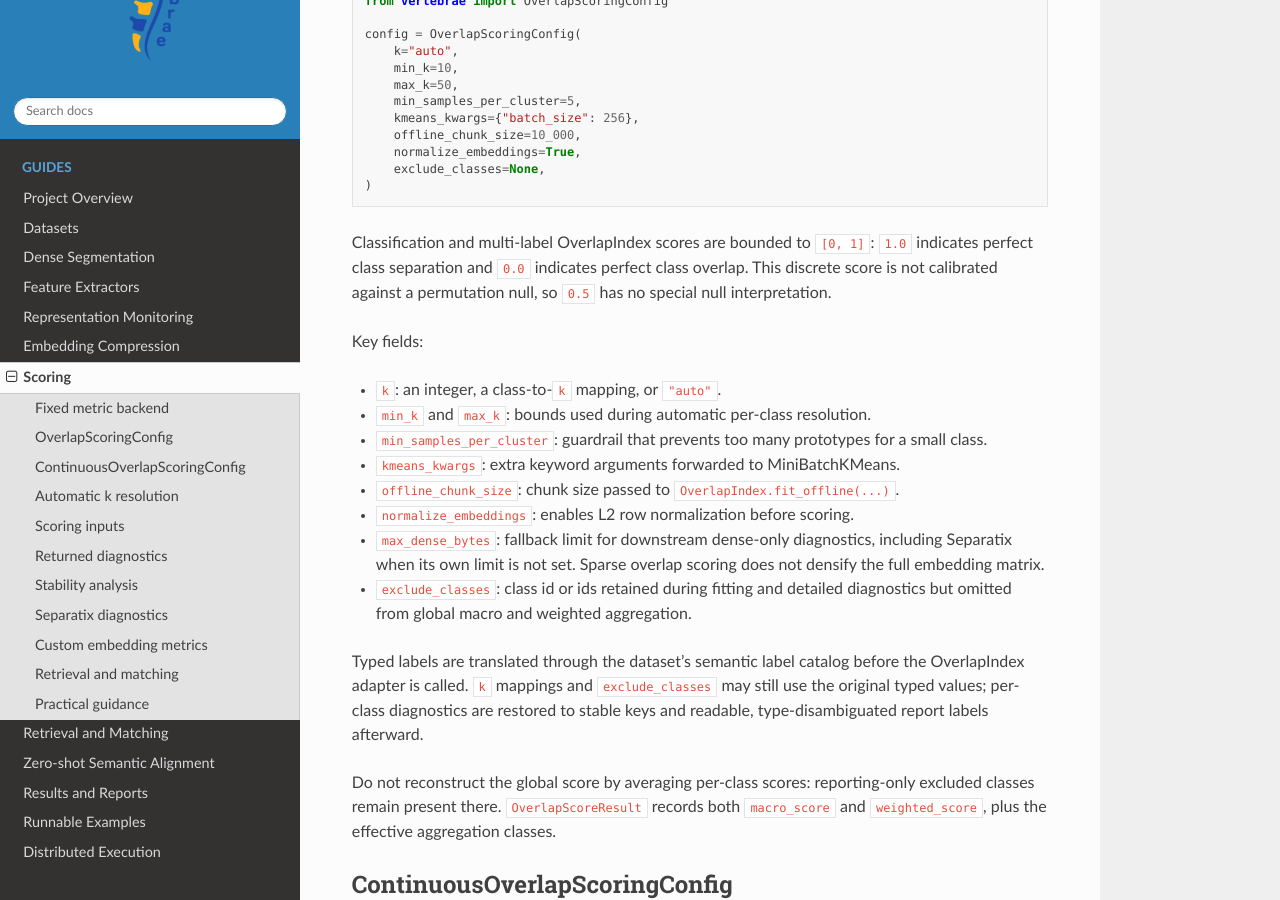
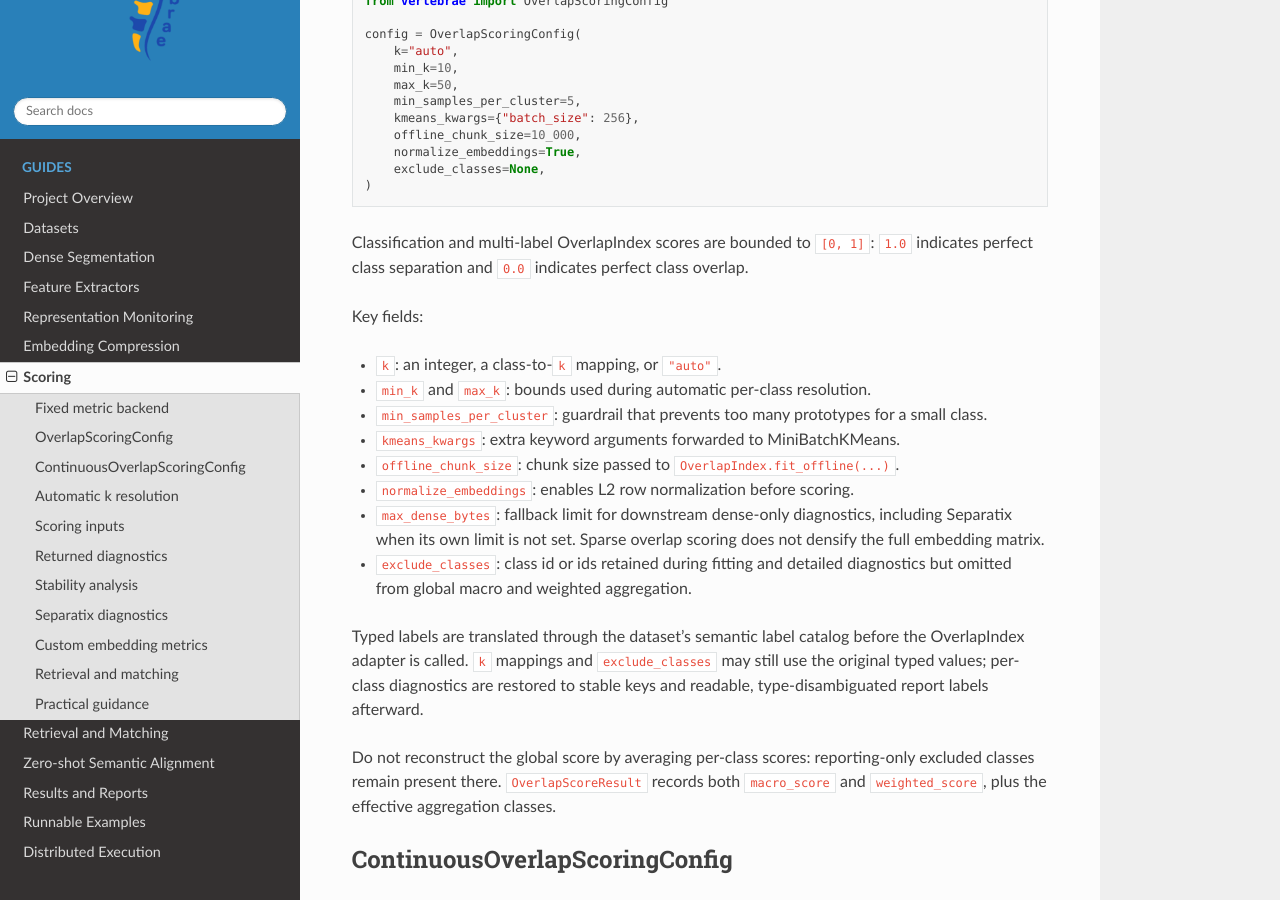
Before and after one commit to NiklasMelton/vertebrae, a Sphinx documentation site: the page built from docs/scoring.md, in a window 1280 px wide and 900 px high, scrolled down 856 px. Built offline with Sphinx 7.4.7 and the Read the Docs theme 3.1.0, drawn with Linux system fonts in a browser that asks for light colours; pages that are not in the unit, such as notebooks, are missing from menus.

Commit message:
Update scoring.md

```diff
--- a/docs/scoring.md
+++ b/docs/scoring.md
@@ -52,8 +52,7 @@ config = OverlapScoringConfig(
 
 Classification and multi-label OverlapIndex scores are bounded to `[0, 1]`:
 `1.0` indicates perfect class separation and `0.0` indicates perfect class
-overlap. This discrete score is not calibrated against a permutation null, so
-`0.5` has no special null interpretation.
+overlap.
 
 Key fields:
 
```
